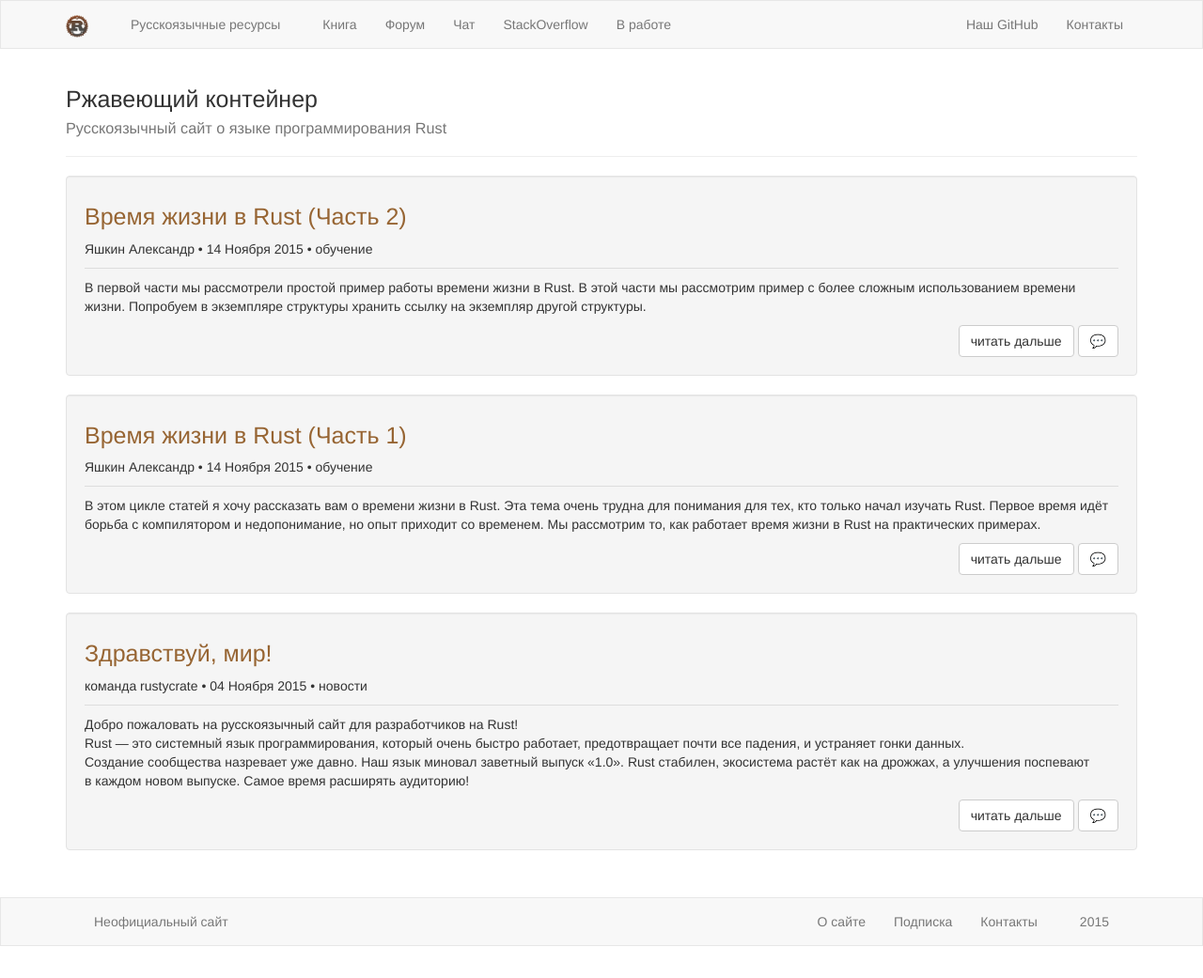
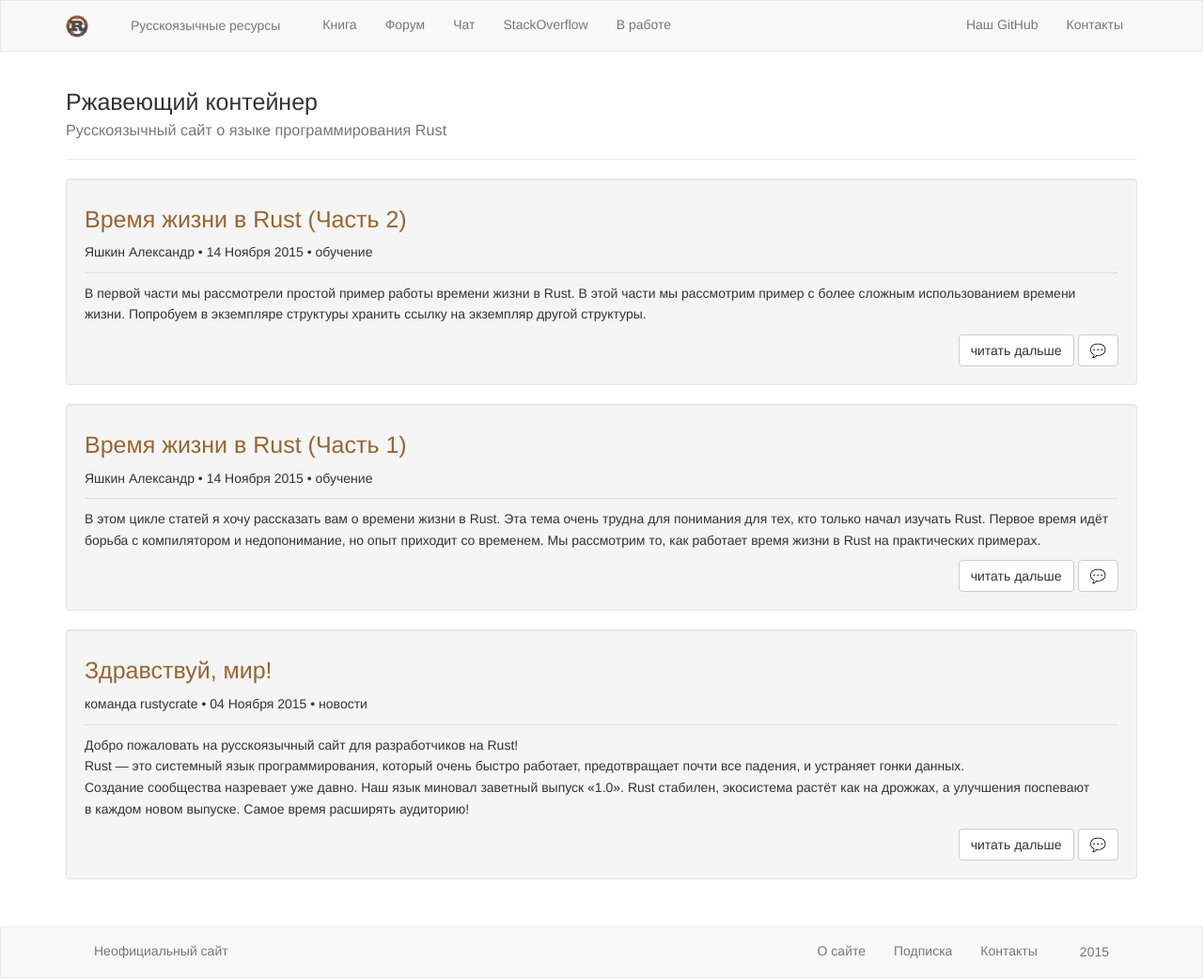
Before and after one commit to rust-lang-ru/rustycrate.ru, a Jekyll site: the page built from index.html, in a window 1280 px wide. Shown: the whole page at 94% size. Built offline with Jekyll 4.4.1, drawn with Linux system fonts in a browser that asks for light colours; nearby versions of some CDN libraries; Markdown is read by kramdown in place of the engine named in the settings; comment, search, counter and statistics services are not loaded; before the commit the page ends 1007 px from its top, so only the background shows below that.

Commit message:
Увеличиваем междустрочный интервал

```diff
--- a/_sass/style.scss
+++ b/_sass/style.scss
@@ -1,3 +1,7 @@
+body {
+    line-height: 1.618;
+}
+
 .navbar {
   border-radius: 0;
   .navbar-text {
```
